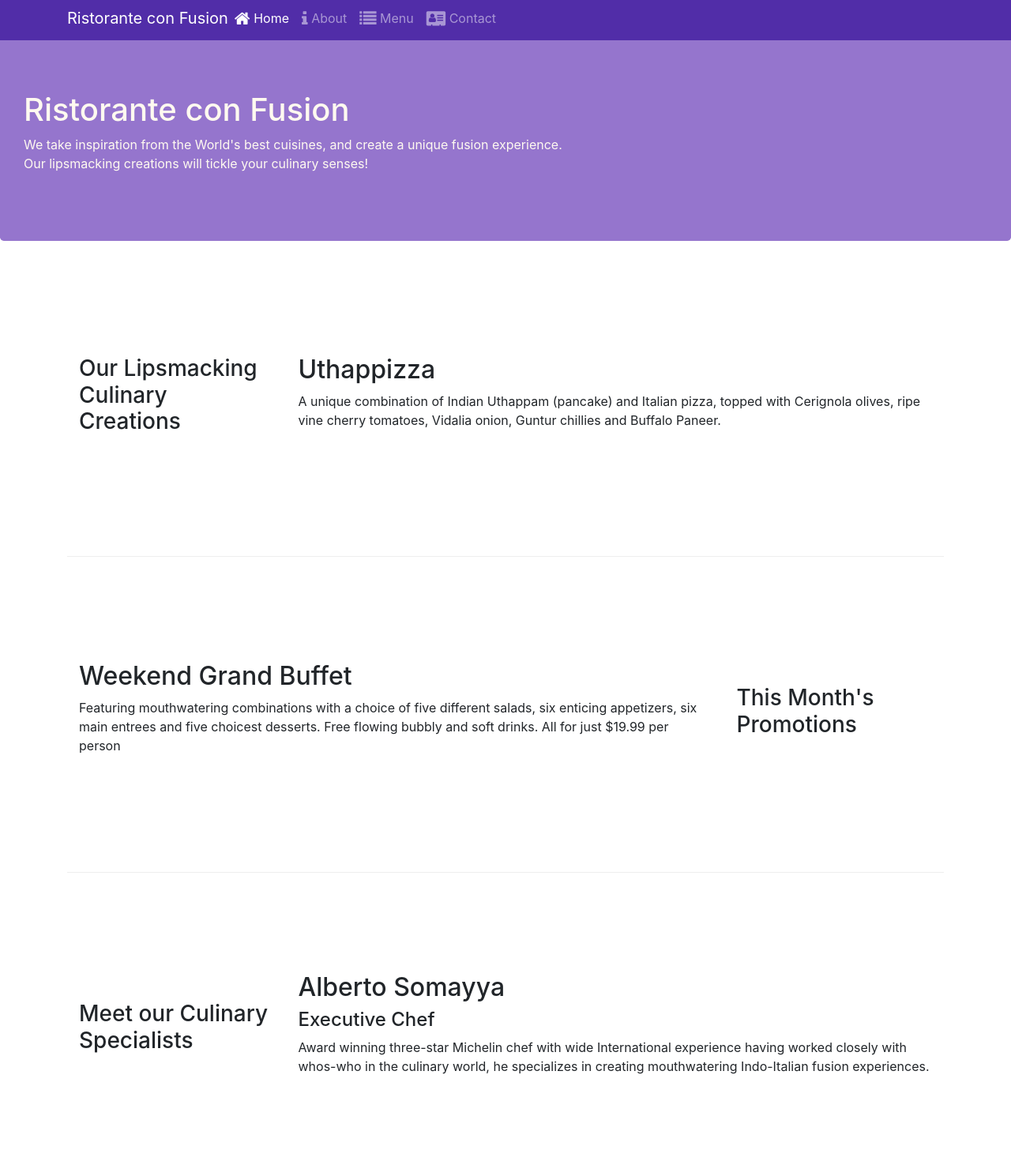
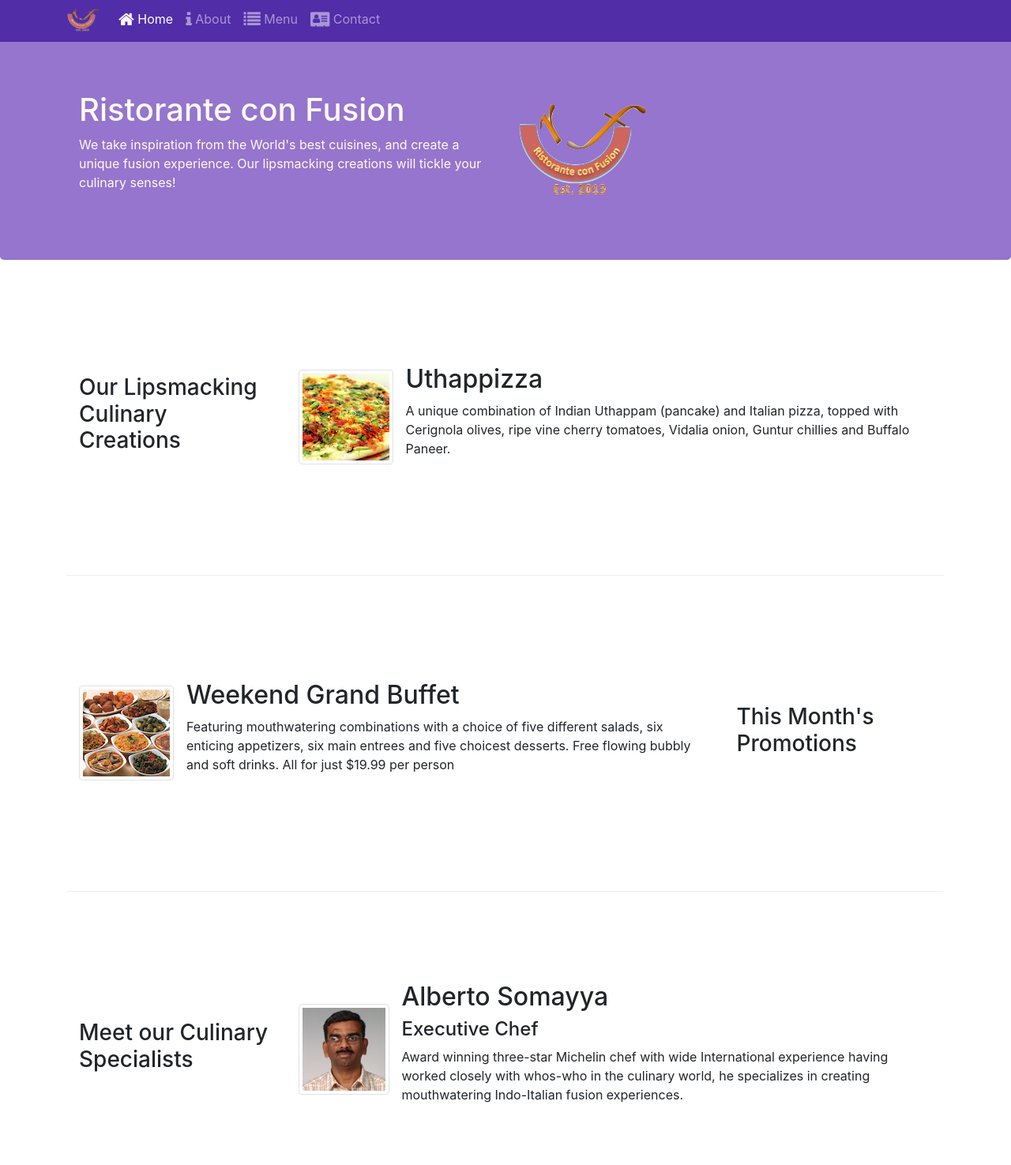
Before and after one commit to amalmohann/bootstrap4, a website: page index.html in a window 1280 px wide. Shown: the part 5-1480 px from the top of the page at 79% size. Drawn offline with nearby package versions, Linux system fonts and the light colour scheme.

Commit message:
images and medias

```diff
--- a/index.html
+++ b/index.html
@@ -16,27 +16,12 @@
 </head>
 
 <body>
-
-    <header class="jumbotron">
-            <div class="row row-header">
-                <div>
-                    <h1>Ristorante con Fusion</h1>
-                    <p>We take inspiration from the World's best cuisines, and create a unique fusion experience.
-                       <br>Our lipsmacking creations will tickle your culinary senses!</p>
-                </div>
-                <div col-12 col-sm>
-                </div>
-            </div>
-        </div>
-    </header>
-
-    <div class="container">
     <nav class="navbar navbar-dark navbar-expand-sm fixed-top">
         <div class="container">
             <button class="navbar-toggler" type="button" data-toggle="collapse" data-target="#Navbar">
                 <span class="navbar-toggler-icon"></span>
             </button>
-                <a class="navbar-brand mr-auto" href="#">Ristorante con Fusion</a>
+            <a class="navbar-brand " href="./index.html"><img src="/img/logo.png" alt="Logo" height="30" width="41"></a>
             <div class="collapse navbar-collapse" id="Navbar">
                 <ul class="navbar-nav mr-auto">
                     <li class="navbar-item active"><a class="nav-link" href="#"><span class="fa fa-home fa-lg"></span> Home</a></li>
@@ -47,13 +32,36 @@
             </div>
         </div>
     </nav>
+    <header class="jumbotron">
+        <div class="container">
+            <div class="row row-header">
+                <div class="col-12 col-sm-6">
+                    <h1>Ristorante con Fusion</h1>
+                    <p>We take inspiration from the World's best cuisines, and create a unique fusion experience.
+                      Our lipsmacking creations will tickle your culinary senses!</p>
+                </div>
+                <div class="col-12 col-sm align-self-center">
+                    <img class="img-fluid" src="/img/logo.png" alt="LOGO">
+                </div>
+            </div>
+        </div>
+        </div>
+    </header>
+
+    <div class="container">
+
         <div class="row row-content align-items-center">
             <div  class="col-12 col-sm-4 col-md-3">
                 <h3>Our Lipsmacking Culinary Creations</h3>
             </div>
             <div class="col col-sm col-md">
-                <h2>Uthappizza</h2>
-                <p>A unique combination of Indian Uthappam (pancake) and Italian pizza, topped with Cerignola olives, ripe vine cherry tomatoes, Vidalia onion, Guntur chillies and Buffalo Paneer.</p>
+                <div class="media">
+                    <img src="/img/uthappizza.png" alt="uthappizza" class="d-flex img-thumbnail mr-3 align-self-center">
+                    <div class="media-body">
+                        <h2 class="mt-0">Uthappizza</h2>
+                         <p class="d-none d-sm-block">A unique combination of Indian Uthappam (pancake) and Italian pizza, topped with Cerignola olives, ripe vine cherry tomatoes, Vidalia onion, Guntur chillies and Buffalo Paneer.</p>
+                </div>
+            </div>
            </div>
         </div>
 
@@ -63,9 +71,15 @@
                 <h3>This Month's Promotions</h3>
             </div>
             <div class="col col-sm order-sm-first col-md">
-                <h2>Weekend Grand Buffet</h2>
-                <p>Featuring mouthwatering combinations with a choice of five different salads, six enticing appetizers, six main entrees and five choicest desserts. Free flowing bubbly and soft drinks. All for just $19.99 per person </p>
+                <div class="media">
+                    <img src="/img/buffet.png" alt="Buffet" class="d-flex img-thumbnail mr-3 align-self-center">
+                    <div class="media-body">
+                        <h2 class="mt-0">Weekend Grand Buffet</h2>
+                        <p class="d-none d-sm-block">Featuring mouthwatering combinations with a choice of five different salads, six enticing appetizers, six main entrees and five choicest desserts. Free flowing bubbly and soft drinks. All for just $19.99 per person </p>
                     </div>
+                </div>
+                </div>
+
         </div>
 
         <div class="row row-content align-items-center">
@@ -73,9 +87,14 @@
                 <h3>Meet our Culinary Specialists</h3>
             </div>
             <div class="col col-sm col-md">
-                <h2>Alberto Somayya</h2>
-                <h4>Executive Chef</h4>
-                <p>Award winning three-star Michelin chef with wide International experience having worked closely with whos-who in the culinary world, he specializes in creating mouthwatering Indo-Italian fusion experiences. </p>
+                <div class="media">
+                    <img src="/img/alberto.png" alt="Alberto" class="d-flex img-thumbnail mr-3 align-self-center">
+                    <div class="media-body">
+                        <h2 class="mt-0">Alberto Somayya</h2>
+                        <h4 class="mt-0">Executive Chef</h4>
+                        <p class="d-none d-sm-block">Award winning three-star Michelin chef with wide International experience having worked closely with whos-who in the culinary world, he specializes in creating mouthwatering Indo-Italian fusion experiences. </p>
+
+                    </div>
                 </div>
             </div>
         </div>
```
Also changed, not shown: aboutus.html (+19 -18 lines), contactus.html (+3 -2 lines), img/alberto.png (added), img/buffet.png (added), img/logo.png (added), img/uthappizza.png (added), 1 other file. Lines whose indentation alone changed are shown as unchanged.
